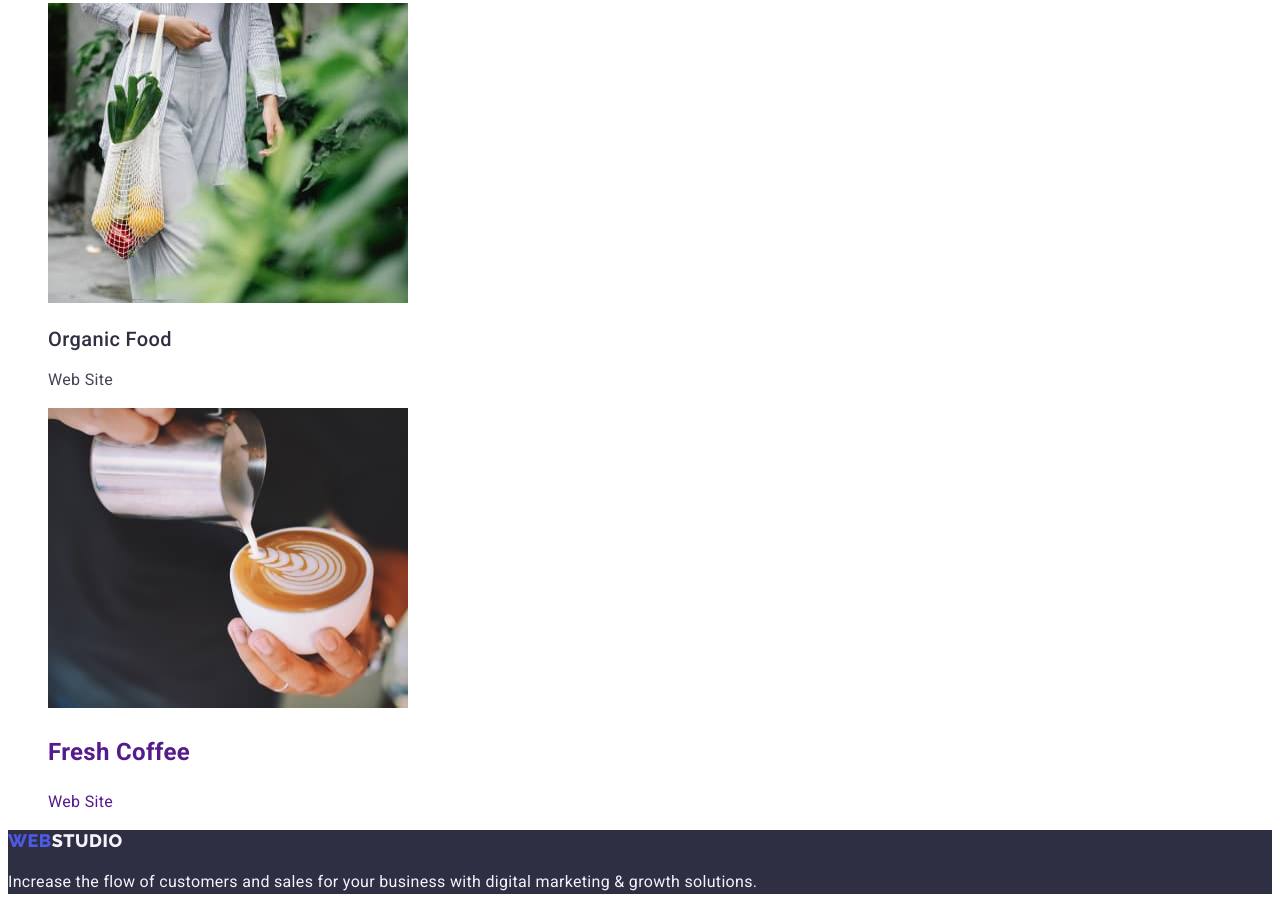
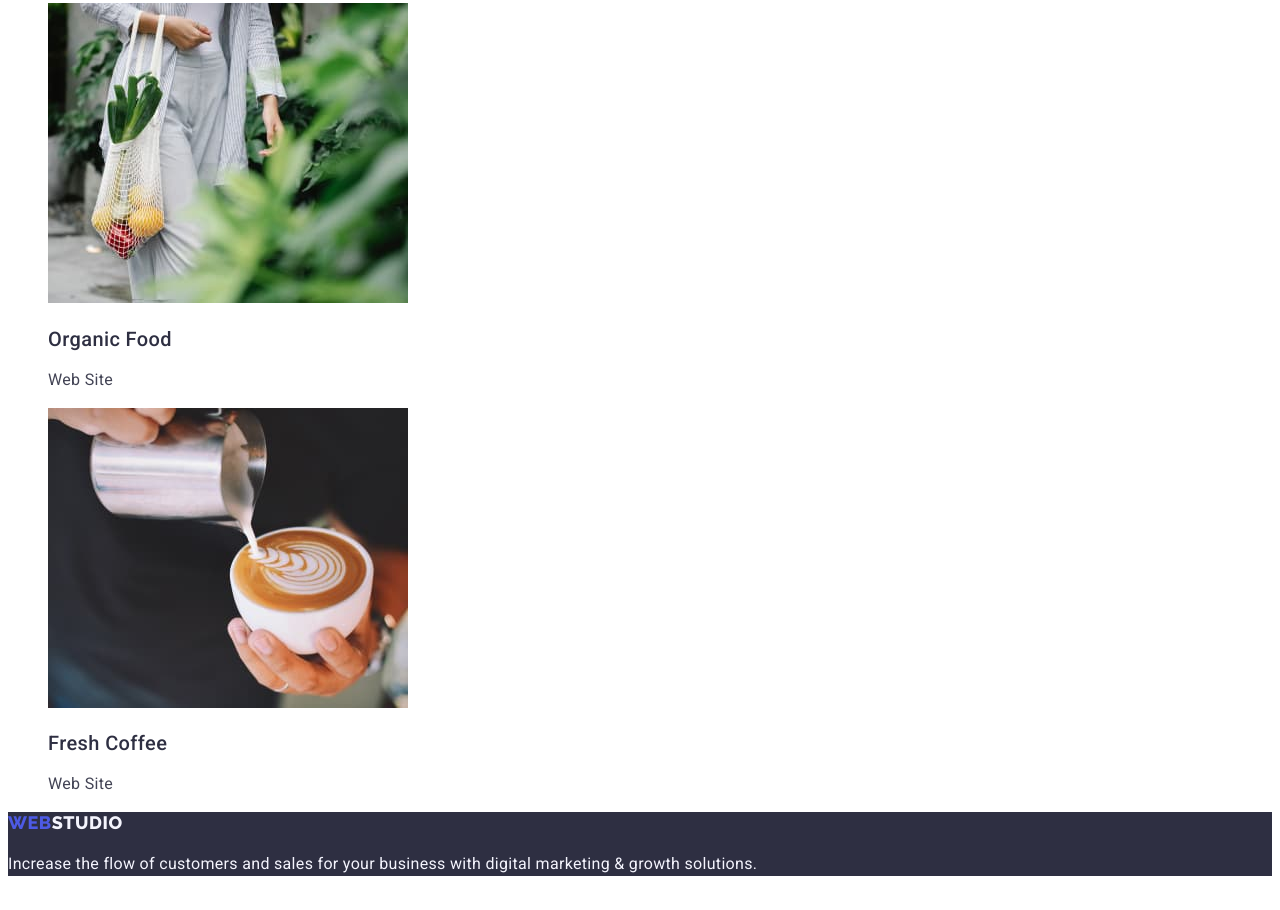
Before and after one commit to Anna-Voronina/goit-markup-hw-02, a plain HTML site: page portfolio.html in a window 1280 px wide. Shown: the part 3192-4102 px from the top of the page. Drawn offline with Linux system fonts and the light colour scheme.

Commit message:
Update portfolio.html

```diff
--- a/portfolio.html
+++ b/portfolio.html
@@ -186,8 +186,8 @@
                 width="360"
                 height="300"
               />
-              <h2>Fresh Coffee</h2>
-              <p>Web Site</p></a
+              <h2 class="project-title">Fresh Coffee</h2>
+              <p class="project-filter">Web Site</p></a
             >
           </li>
         </ul>
```
